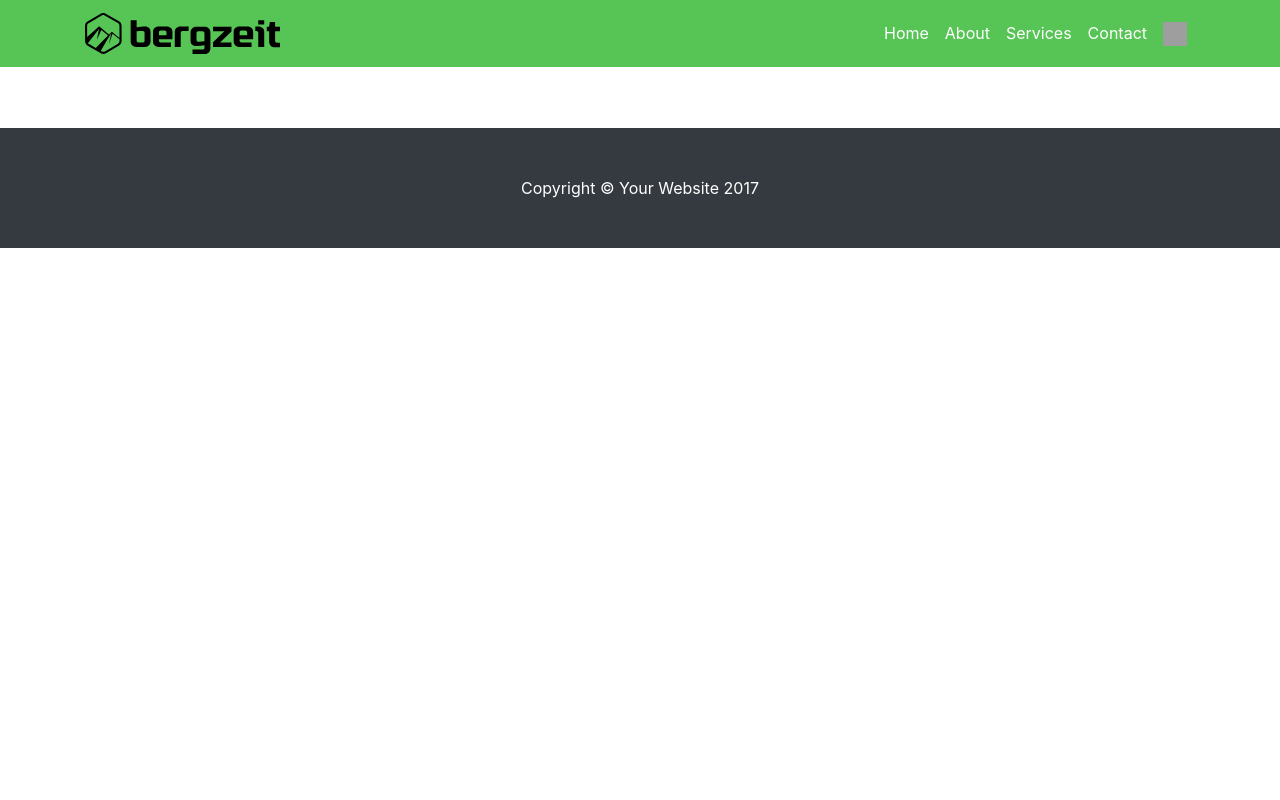
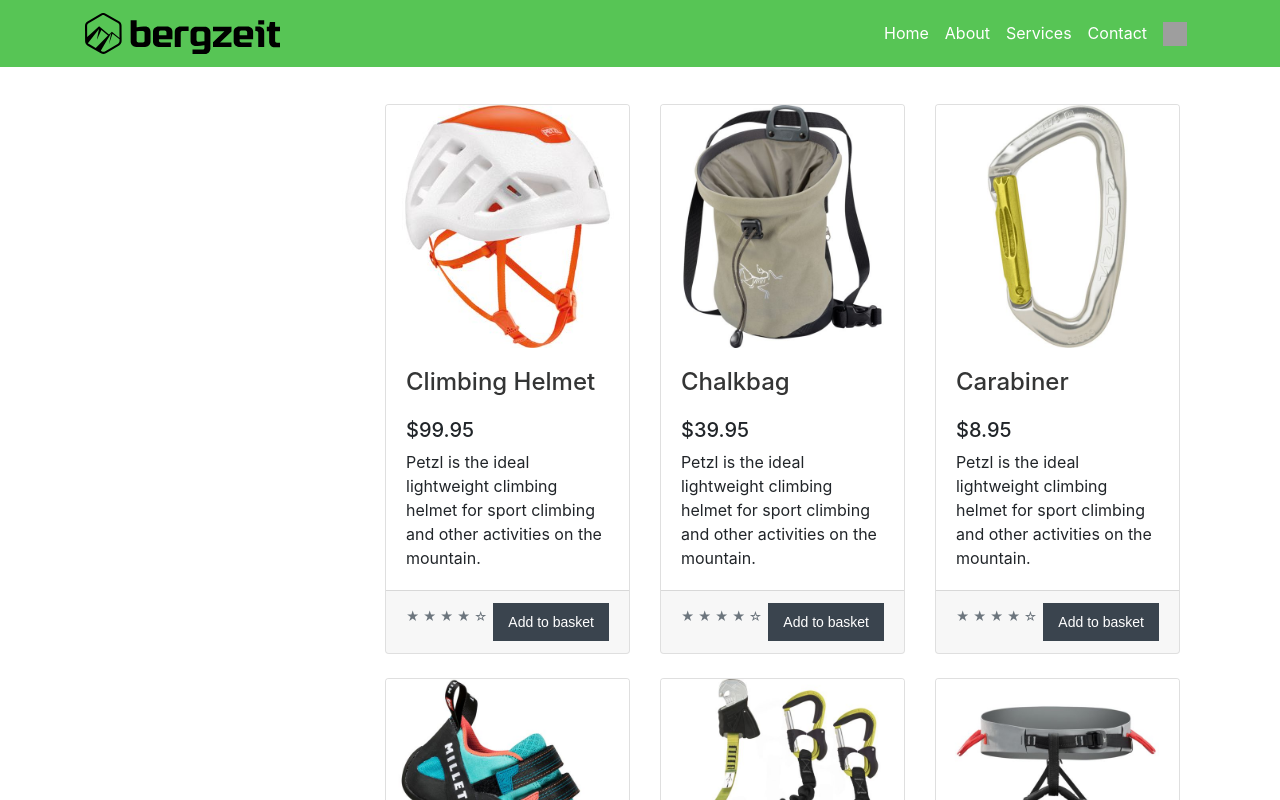
Before and after one commit to Roksolana27/AngularShop, an Angular app: page / in a window 1280 px wide. Shown: the top 800 px of the page. Built offline with nearby package versions, Linux system fonts and the light colour scheme; grey boxes are pictures that could not be loaded.

Commit message:
Product list well orginazed

```diff
--- a/src/app/app.module.ts
+++ b/src/app/app.module.ts
@@ -7,7 +7,7 @@
 import { CartComponent } from './cart/cart.component';
 
 import { ProductsService} from './product-list/shared/services/products.service';
-import { CartService} from './cart/cart.service';
+import { CartService} from './cart/shared/services/cart.service';
 import { AppRoutingModule } from './app-routing.module';
 import { HeaderComponent } from './header/header.component';
 
--- a/src/app/cart/cart.component.ts
+++ b/src/app/cart/cart.component.ts
@@ -1,5 +1,5 @@
 import { Component, OnInit } from '@angular/core';
-import { CartService } from './cart.service';
+import { CartService } from './shared/services/cart.service';
 import { Product } from '../product-list/shared/interfaces/products.interface';
 
 @Component({
--- a/src/app/cart/cart.service.ts
+++ b/src/app/cart/shared/services/cart.service.ts
@@ -1,5 +1,5 @@
 import { Injectable } from '@angular/core';
-import { Product } from '../product-list/shared/interfaces/products.interface';
+import { Product } from '../../../product-list/shared/interfaces/products.interface';
 // import { Observable } from 'rxjs/Observable';
 
 @Injectable()
--- a/src/app/product-list/product-list.component.css
+++ b/src/app/product-list/product-list.component.css
@@ -32,3 +32,7 @@
   cursor: pointer;
   align-self: center;
 }
+
+.add-item:disabled{
+  cursor: not-allowed;
+}
--- a/src/app/product-list/product-list.component.html
+++ b/src/app/product-list/product-list.component.html
@@ -16,7 +16,7 @@
 
       <div class="row goods">
 
-        <div class="col-lg-4 col-md-6 mb-4" *ngFor="let item of goods">
+        <div class="col-lg-4 col-md-6 mb-4" *ngFor="let item of products">
           <div class="card h-100">
             <a href="#"><img class="card-img-top" src="{{item.img}}" alt=""></a>
             <div class="card-body">
@@ -28,7 +28,7 @@
             </div>
             <div class="card-footer">
               <small class="text-muted">&#9733; &#9733; &#9733; &#9733; &#9734;</small>
-              <button class="add-item" disabled="{{item.available}}" (click)="onAddToCart(item)">Add to basket</button>
+              <button class="add-item" (click)="onAddToCart(item)">Add to basket</button>
             </div>
           </div>
         </div>
--- a/src/app/product-list/product-list.component.ts
+++ b/src/app/product-list/product-list.component.ts
@@ -1,6 +1,6 @@
 import { Component, OnInit } from '@angular/core';
 import { ProductsService } from './shared/services/products.service';
-import { CartService } from '../cart/cart.service';
+import { CartService } from '../cart/shared/services/cart.service';
 import { Product } from './shared/interfaces/products.interface';
 
 @Component({
@@ -16,7 +16,6 @@
   ngOnInit() {
     this.productService.getProducts()
       .then(products => this.products = products);
-    console.log(this.products);
   }
 
   onAddToCart(item) {
```
Also changed, not shown: 1 other file (tests, documents, lock files or other folders).
